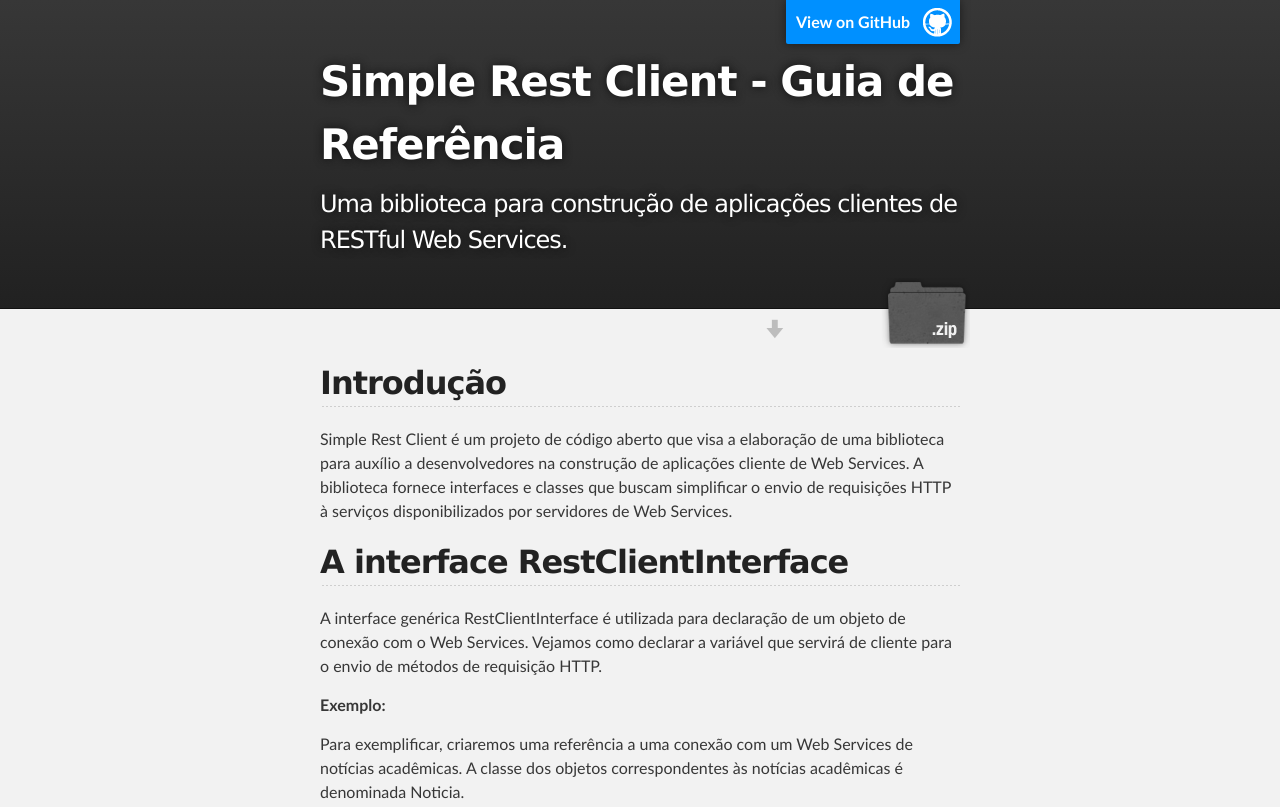
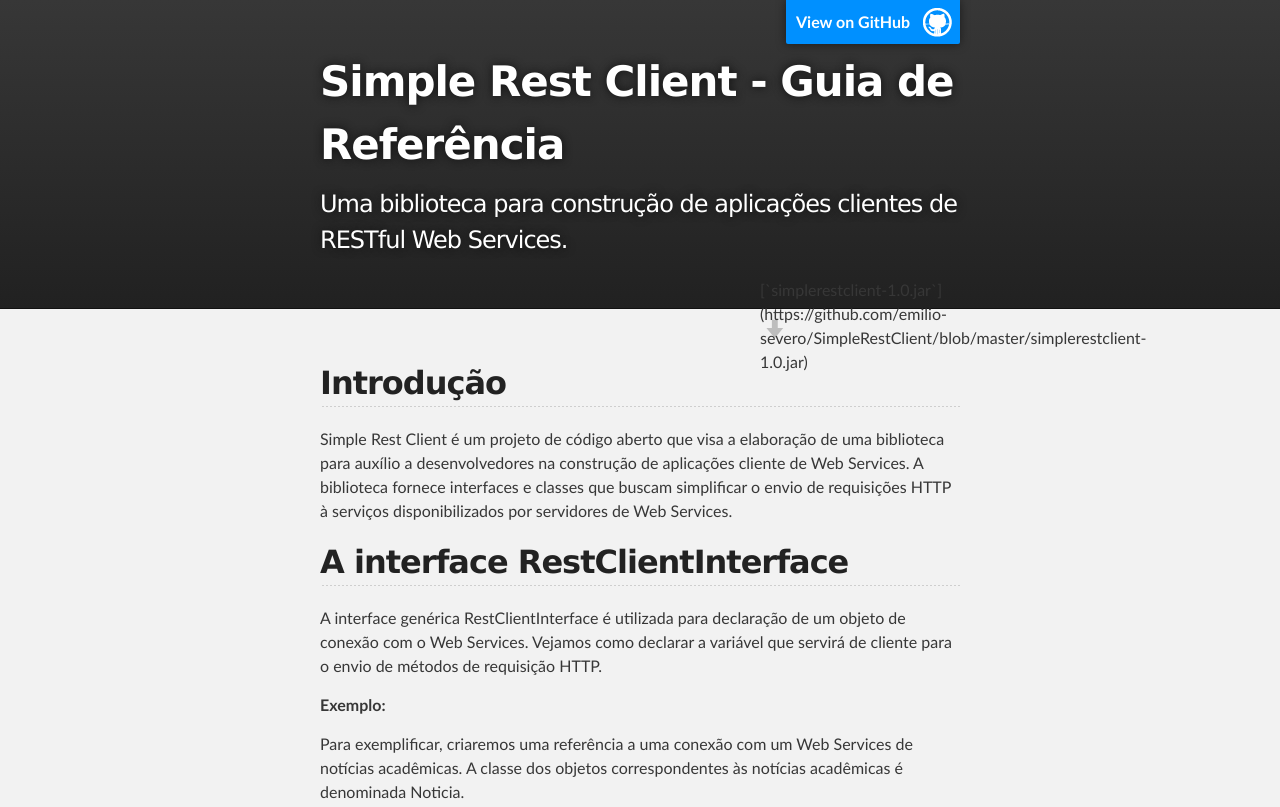
Before and after one commit to emilio-severo/SimpleRestClient, a plain HTML site: page index.html in a window 1280 px wide. Shown: the top 807 px of the page. Drawn offline with Linux system fonts and the light colour scheme.

Commit message:
Update index.html

```diff
--- a/index.html
+++ b/index.html
@@ -22,10 +22,10 @@
           <h2 id="project_tagline">Uma biblioteca para construção de aplicações clientes de RESTful Web Services.</h2>
 
             <section id="downloads">
-              <a class="zip_download_link" href="https://github.com/emilio-severo/SimpleRestClient/blob/master/simplerestclient-1.0.jar">Download SimpleRestClient</a>
-              <!-- <a class="zip_download_link" href="https://github.com/emilio-severo/SimpleRestClient/zipball/master">Download this project as a .zip file</a>
+         <!-- <a class="zip_download_link" href="https://github.com/emilio-severo/SimpleRestClient/zipball/master">Download this project as a .zip file</a>
               <a class="tar_download_link" href="https://github.com/emilio-severo/SimpleRestClient/tarball/master">Download this project as a tar.gz file</a>
               -->
+                [`simplerestclient-1.0.jar`](https://github.com/emilio-severo/SimpleRestClient/blob/master/simplerestclient-1.0.jar)
             </section>
         </header>
     </div>
```
